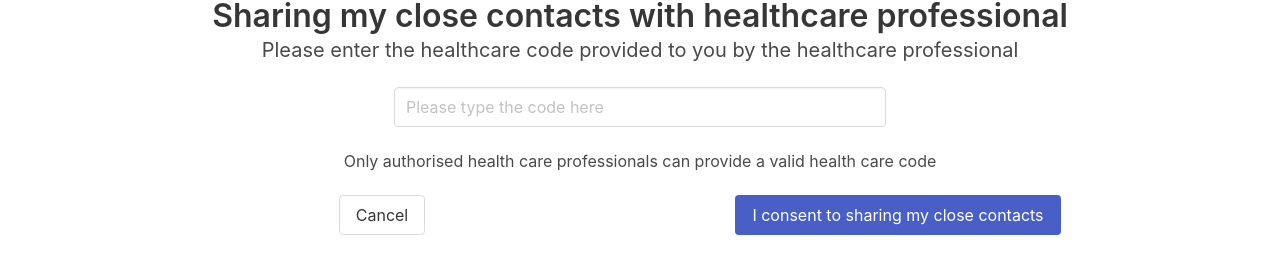
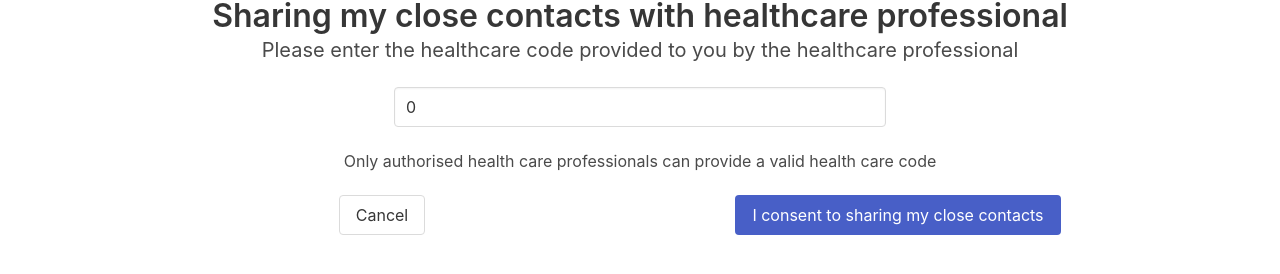
Before and after one commit to JoshuaBuditama/slowvid, a React (Create React App) app in the folder front-end/: page /upload in a window 1280 px wide. Shown: the part 198-472 px from the top of the page. Built offline with nearby package versions, Linux system fonts and the light colour scheme.

Commit message:
Attached submit event to the upload form

```diff
--- a/front-end/src/components/UploadForm.tsx
+++ b/front-end/src/components/UploadForm.tsx
@@ -1,9 +1,16 @@
 import React, { useState } from "react";
-import { useSession } from "../state";
 
 function UploadForm(){
+  const [counter, setCounter] = useState(0);
+
+  function handleSubmit(event: React.FormEvent<HTMLFormElement>) {
+    event.preventDefault();
+    setCounter(counter+1);
+    console.log(counter)
+  }
+
   return (
-    <body>
+    <div>
       {/**Header section*/}
       <section className="section is-medium has-text-centered">
         <div className="container">
@@ -12,10 +19,17 @@ function UploadForm(){
             Please enter the healthcare code provided to you by the healthcare professional
           </h2>
 
+          {/*Upload Form*/}
+          <form onSubmit={handleSubmit}>
             {/*Input column*/}
             <div className="columns is-centered">
               <div className="column is-half">
-              <input className="input" type="text" placeholder="Please type the code here"/>
+                <input
+                  className="input"
+                  type="text"
+                  placeholder="Please type the code here"
+                  value={counter}
+                />
               </div>
             </div>
 
@@ -40,16 +54,19 @@ function UploadForm(){
               <div className="column is-half">
                 <div className="field">
                   <p className="control">
-                  <button className="button is-link">
-                    I consent to sharing my close contacts
-                  </button>
+                    <input
+                      type="submit"
+                      className="button is-link"
+                      value="I consent to sharing my close contacts"
+                    />
                   </p>
                 </div>
               </div>
             </div>
+          </form>
         </div>
       </section>
-    </body>
+    </div>
   );
 }
 
```
Lines whose indentation alone changed are shown as unchanged.
